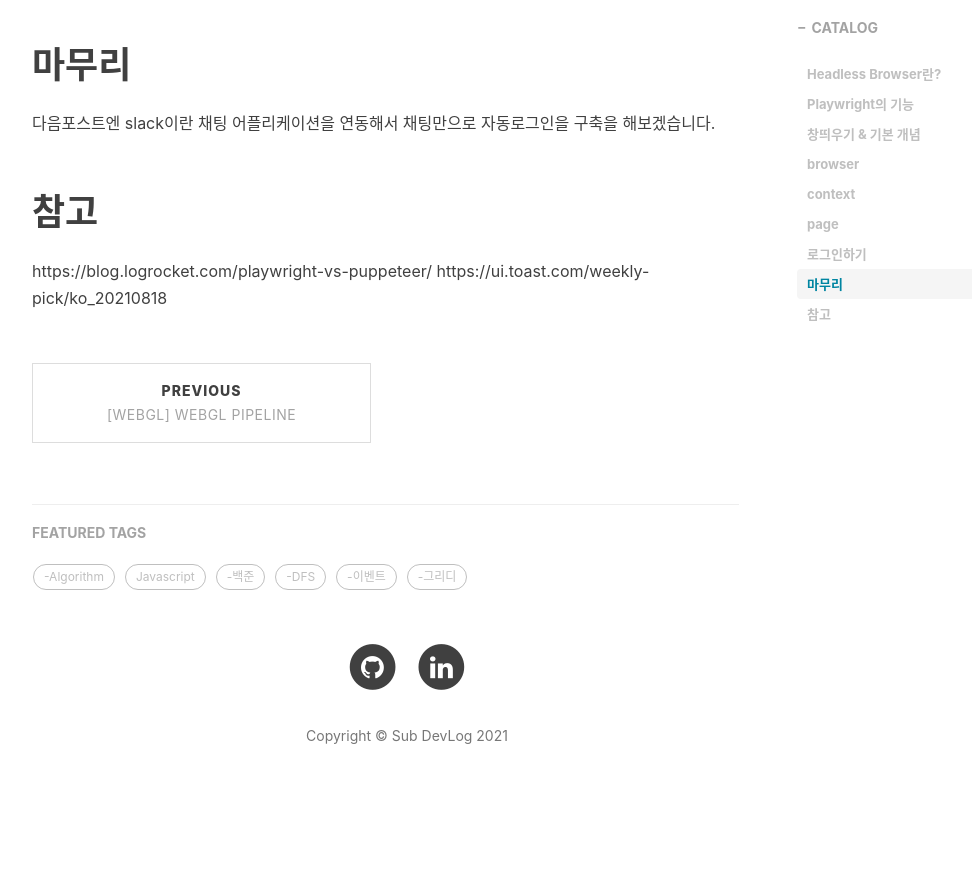
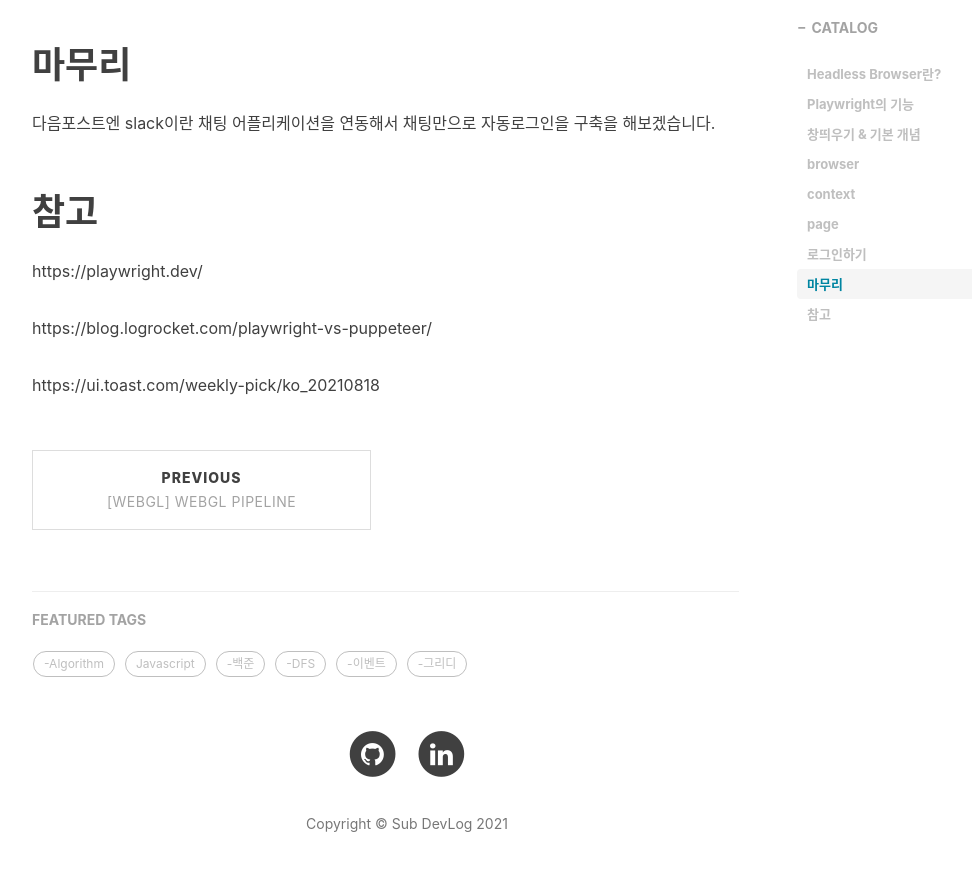
Before and after one commit to lss3070/Room19, a Jekyll site: the page built from _posts/2021-09-22-[Crawling]-HeadlessBrowser.md, in a window 1280 px wide and 900 px high, scrolled down 4953 px. Shown: the top 871 px of the window, without its empty margins (233-1205 px from the left). Built offline with Jekyll 4.4.1, drawn with Linux system fonts in a browser that asks for light colours; nearby versions of some CDN libraries; library files that are not in the unit come from our copies; comment, search, counter and statistics services are not loaded; before the commit the page ends 5766 px from its top, so only the background shows below that; some of the changed lines change nothing that is shown.

Commit message:
crawling_1 update

```diff
--- a/_posts/2021-09-22-[Crawling]-HeadlessBrowser.md
+++ b/_posts/2021-09-22-[Crawling]-HeadlessBrowser.md
@@ -167,5 +167,8 @@ page.waitForTimeout
 
 참고
 ===
+https://playwright.dev/
+
 https://blog.logrocket.com/playwright-vs-puppeteer/
+
 https://ui.toast.com/weekly-pick/ko_20210818
```
